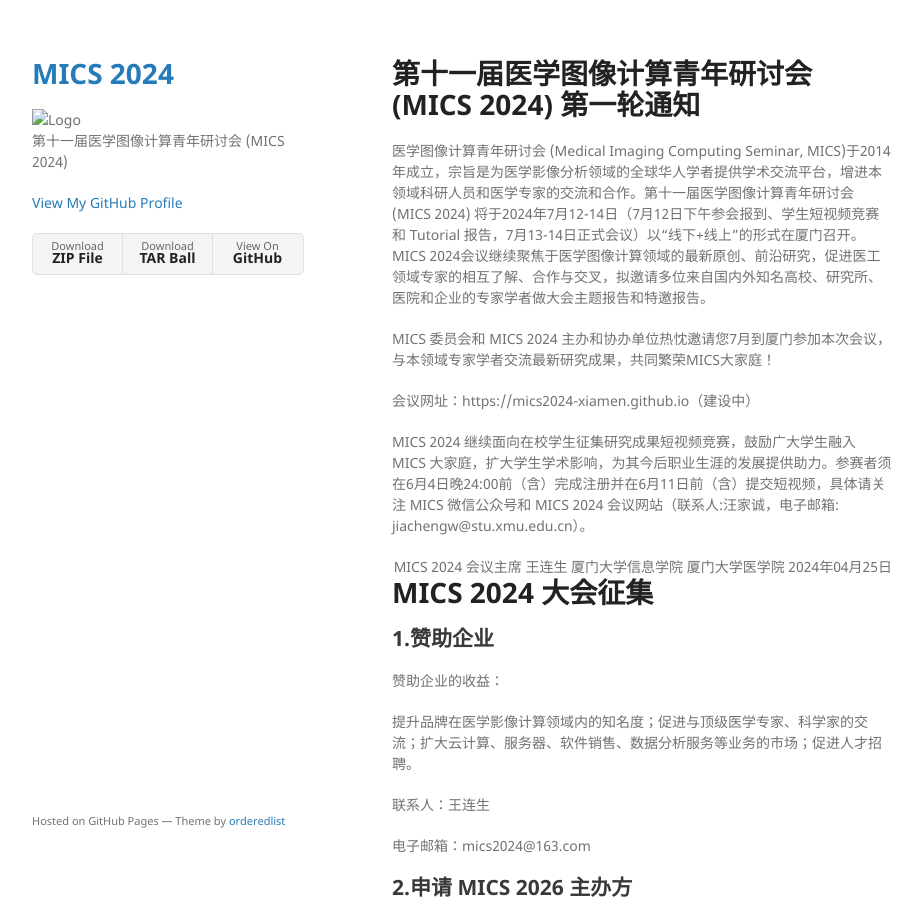
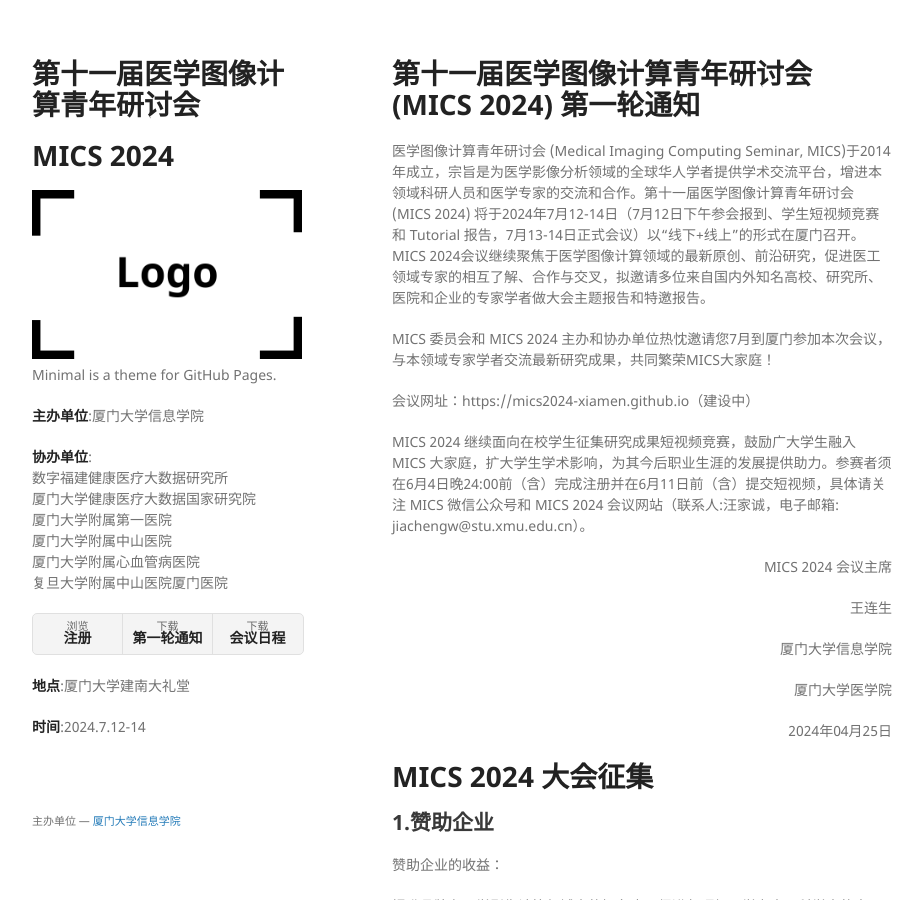
Before and after one commit to MICS2024-XiaMen/MICS2024-XiaMen.github.io, a Jekyll site: the page built from index.md, in a window 1280 px wide and 900 px high. Shown: the whole window, without its empty margins (178-1101 px from the left). Built offline with Jekyll 4.4.1, drawn with Linux system fonts in a browser that asks for light colours; our own code applies the rules of GitHub Pages for plain Markdown files.

Commit message:
Add files via upload

```diff
--- a/_config.yml
+++ b/_config.yml
@@ -1,6 +1,6 @@
-title: MICS 2024
-logo: /assets/img/MICS.jpg
-description:  第十一届医学图像计算青年研讨会 (MICS 2024)
+title: Minimal theme
+logo: /assets/img/logo.png
+description: Minimal is a theme for GitHub Pages.
 show_downloads: true
 google_analytics:
 theme: jekyll-theme-minimal
--- a/_layouts/default.html
+++ b/_layouts/default.html
@@ -15,8 +15,8 @@
   <body>
     <div class="wrapper">
       <header>
-        <h1><a href="{{ "/" | absolute_url }}">{{ site.title | default: site.github.repository_name }}</a></h1>
-
+        <h1>第十一届医学图像计算青年研讨会</h1>
+        <h1>MICS 2024</h1>
         {% if site.logo %}
           <img src="{{site.logo | relative_url}}" alt="Logo" />
         {% endif %}
@@ -27,16 +27,27 @@
         <p class="view"><a href="{{ site.github.repository_url }}">View the Project on GitHub <small>{{ site.github.repository_nwo }}</small></a></p>
         {% endif %}
 
-        {% if site.github.is_user_page %}
-        <p class="view"><a href="{{ site.github.owner_url }}">View My GitHub Profile</a></p>
-        {% endif %}
+        <p> <strong>主办单位</strong>:厦门大学信息学院</p>
+        <p> <strong>协办单位</strong>:<br>数字福建健康医疗大数据研究所<br>厦门大学健康医疗大数据国家研究院<br>厦门大学附属第一医院<br>厦门大学附属中山医院<br>厦门大学附属心血管病医院<br>复旦大学附属中山医院厦门医院</p>
+
+        <!--{% if site.github.is_user_page %}-->
+        <!--<p class="view"><a href="{{ site.github.owner_url }}">View My GitHub Profile</a></p>-->
+        <!--{% endif %}-->
 
         {% if site.show_downloads %}
         <ul class="downloads">
-          <li><a href="{{ site.github.zip_url }}">Download <strong>ZIP File</strong></a></li>
-          <li><a href="{{ site.github.tar_url }}">Download <strong>TAR Ball</strong></a></li>
-          <li><a href="{{ site.github.repository_url }}">View On <strong>GitHub</strong></a></li>
+          <li><a href="{{ site.github.repository_url }}">浏览 <strong>注册</strong></a></li>
+          <li><a href="{{ site.github.zip_url }}">下载 <strong>第一轮通知</strong></a></li>
+          <li><a href="{{ site.github.tar_url }}">下载 <strong>会议日程</strong></a></li>
+
         </ul>
+
+        <p> <strong>地点</strong>:厦门大学建南大礼堂</p>
+        <p> <strong>时间</strong>:2024.7.12-14</p>
+
+
+
+
         {% endif %}
       </header>
       <section>
@@ -48,7 +59,7 @@
         {% if site.github.is_project_page %}
         <p>This project is maintained by <a href="{{ site.github.owner_url }}">{{ site.github.owner_name }}</a></p>
         {% endif %}
-        <p><small>Hosted on GitHub Pages &mdash; Theme by <a href="https://github.com/orderedlist">orderedlist</a></small></p>
+        <p><small>主办单位 &mdash; <a href="https://informatics.xmu.edu.cn/">厦门大学信息学院</a></small></p>
       </footer>
     </div>
     <script src="{{ "/assets/js/scale.fix.js" | relative_url }}"></script>
--- a/index.md
+++ b/index.md
@@ -7,26 +7,20 @@ MICS 委员会和 MICS 2024 主办和协办单位热忱邀请您7月到厦门参
 会议网址：https://mics2024-xiamen.github.io（建设中）
 
 
-
 MICS 2024 继续面向在校学生征集研究成果短视频竞赛，鼓励广大学生融入 MICS 大家庭，扩大学生学术影响，为其今后职业生涯的发展提供助力。参赛者须在6月4日晚24:00前（含）完成注册并在6月11日前（含）提交短视频，具体请关注 MICS 微信公众号和 MICS 2024 会议网站（联系人:汪家诚，电子邮箱: jiachengw@stu.xmu.edu.cn）。
 
 
+<div style="text-align: right;">
+<p>MICS 2024 会议主席</p>
 
-<div style="text-align: right;">
-MICS 2024 会议主席
+<p>王连生</p>
 
-王连生
+<p>厦门大学信息学院</p>
 
-厦门大学信息学院
+<p>厦门大学医学院</p>
 
-厦门大学医学院
-
-2024年04月25日
+<p>2024年04月25日</p>
 </div>
-
-
-
-
 
 
 
```
Also changed, not shown: assets/img/MICS.jpg (added), img.png (added), img_1.png (added), img_2.png (added), img_3.png (added).
